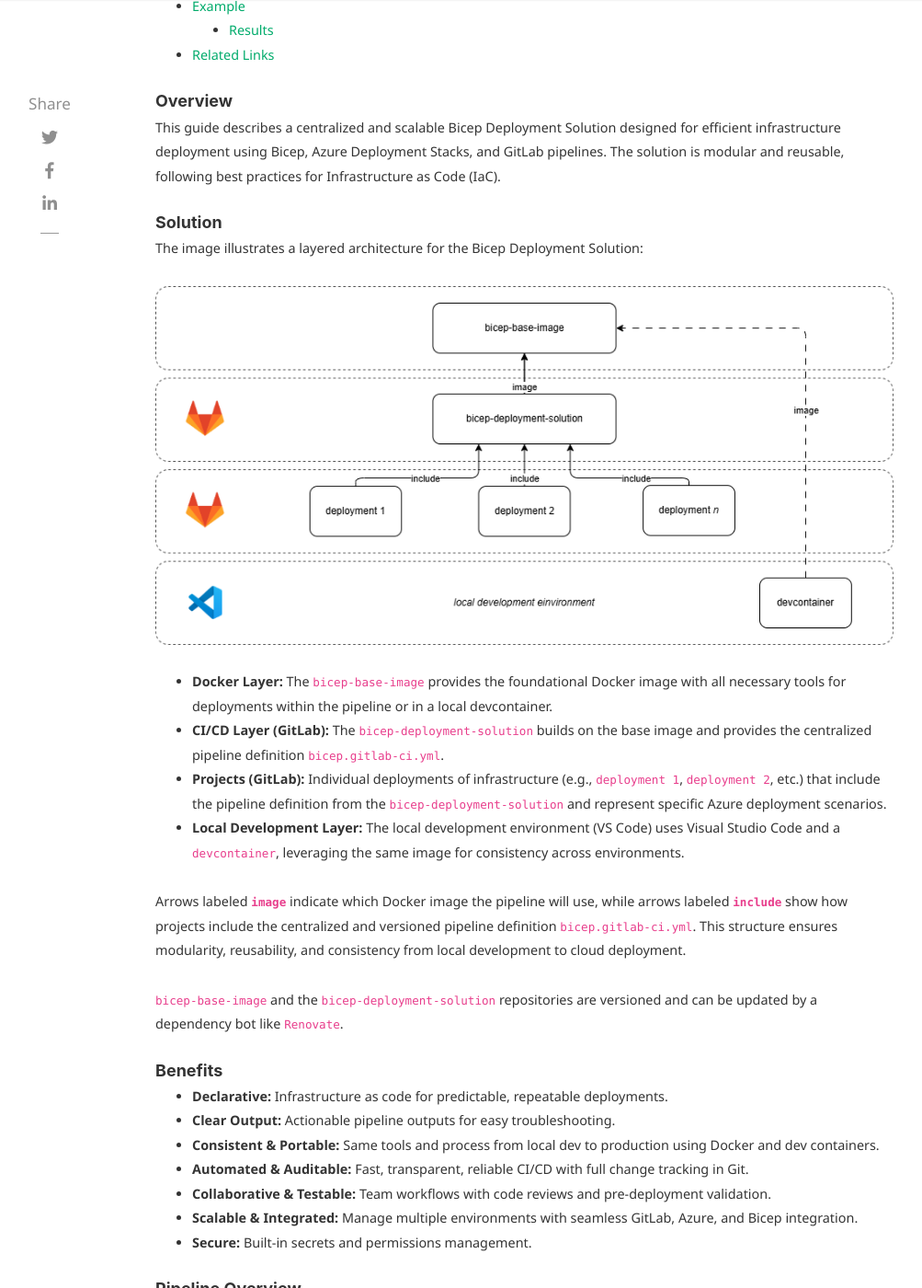
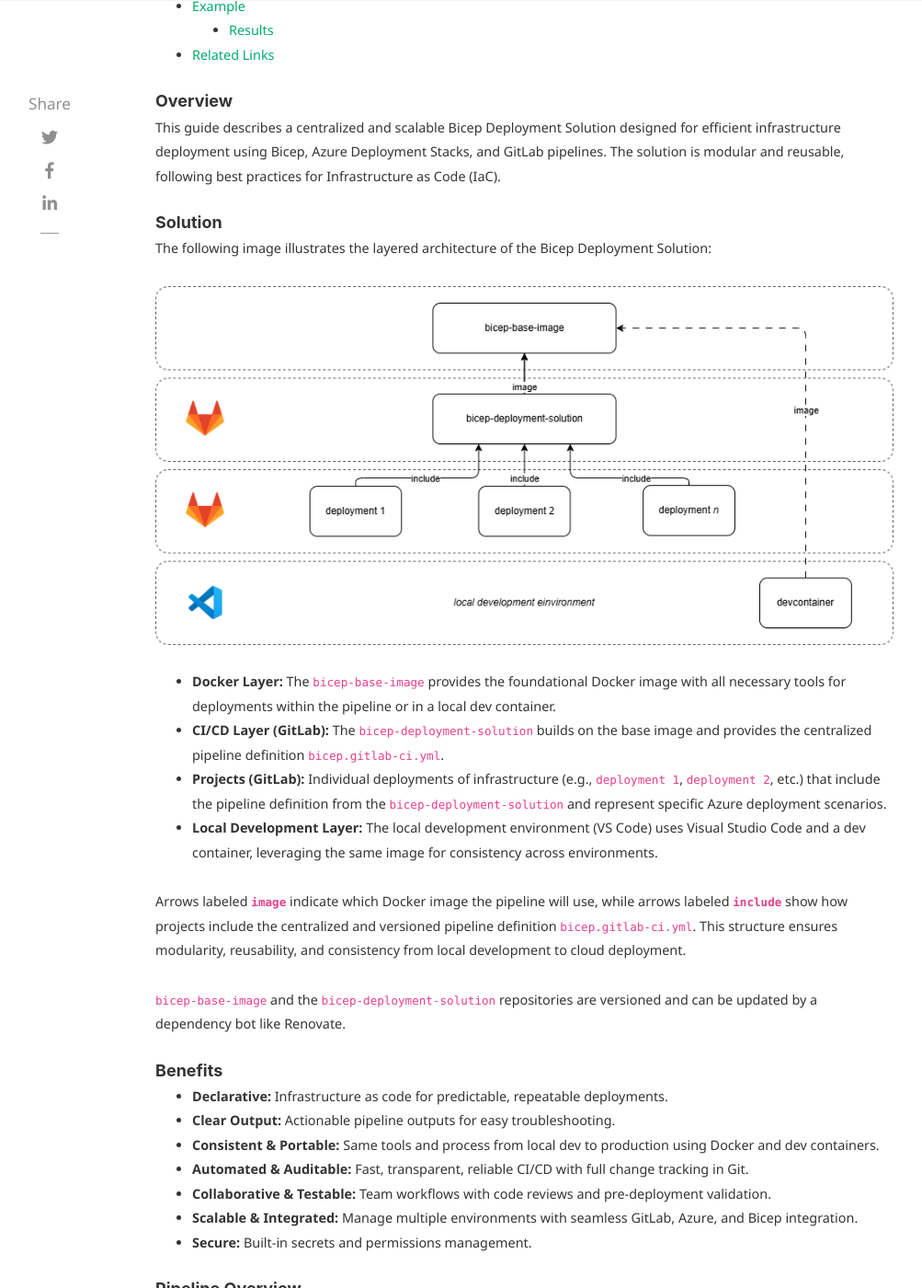
Before and after one commit to webflow-development/webflow.github.io, a Jekyll site: the page built from _posts/2025-06-23-bicep-deployment-solution.md, in a window 1280 px wide and 1400 px high, scrolled down 703 px. Shown: the whole window at 92% size, without its empty margins (116-1119 px from the left). Built offline with Jekyll 4.4.1, drawn with Linux system fonts in a browser that asks for light colours; nearby versions of some CDN libraries; comment, search, counter and statistics services are not loaded; some of the changed text lies outside the part shown.

Commit message:
fix: grammar, clarity, formatting, and consistency

```diff
--- a/_posts/2025-06-23-bicep-deployment-solution.md
+++ b/_posts/2025-06-23-bicep-deployment-solution.md
@@ -3,7 +3,7 @@
 title:  "Bicep Deployment Solution for GitLab"
 author: "Paulo Thüler"
 categories: [ Azure, GitLab ]
-tags: [ Azure, Bicep, Gitlab, CI/CD, IaC ]
+tags: [ Azure, Bicep, GitLab, CI/CD, IaC ]
 image: assets/2025-06-08-bicep-deployment-solution/bicep-deployment-solution-avatar.png
 description: "A scalable Bicep Deployment Solution to deploy your resources with Bicep, Azure deployment stacks, and GitLab pipelines."
 featured: true
@@ -18,7 +18,7 @@
   - [Benefits](#benefits)
 - [Pipeline Overview](#pipeline-overview)
 - [Prerequisites](#prerequisites)
-- [How To](#how-to)
+- [How-To](#how-to)
 - [Bicep Deployment](#bicep-deployment)
 - [Pipeline Variables](#pipeline-variables)
 - [Example](#example)
@@ -31,18 +31,18 @@
 
 # Solution
 
-The image illustrates a layered architecture for the Bicep Deployment Solution:
+The following image illustrates the layered architecture of the Bicep Deployment Solution:
 
 ![Bicep Deployment Solution](/assets/2025-06-08-bicep-deployment-solution/bicep-deployment-solution.png)
 
-- **Docker Layer:** The `bicep-base-image` provides the foundational Docker image with all necessary tools for deployments within the pipeline or in a local devcontainer.
+- **Docker Layer:** The `bicep-base-image` provides the foundational Docker image with all necessary tools for deployments within the pipeline or in a local dev container.
 - **CI/CD Layer (GitLab):** The `bicep-deployment-solution` builds on the base image and provides the centralized pipeline definition `bicep.gitlab-ci.yml`.
 - **Projects (GitLab):** Individual deployments of infrastructure (e.g., `deployment 1`, `deployment 2`, etc.) that include the pipeline definition from the `bicep-deployment-solution` and represent specific Azure deployment scenarios.
-- **Local Development Layer:** The local development environment (VS Code) uses Visual Studio Code and a `devcontainer`, leveraging the same image for consistency across environments.
+- **Local Development Layer:** The local development environment (VS Code) uses Visual Studio Code and a dev container, leveraging the same image for consistency across environments.
 
 Arrows labeled **`image`** indicate which Docker image the pipeline will use, while arrows labeled **`include`** show how projects include the centralized and versioned pipeline definition `bicep.gitlab-ci.yml`. This structure ensures modularity, reusability, and consistency from local development to cloud deployment.
 
-`bicep-base-image` and the `bicep-deployment-solution` repositories are versioned and can be updated by a dependency bot like `Renovate`.
+`bicep-base-image` and the `bicep-deployment-solution` repositories are versioned and can be updated by a dependency bot like Renovate.
 
 ## Benefits
 
@@ -177,7 +177,7 @@
 **Azure deployment stacks**
 <a href="/assets/2025-06-08-bicep-deployment-solution/bicep-deployment-solution-ads.png" target="_blank">
   <img src="/assets/2025-06-08-bicep-deployment-solution/bicep-deployment-solution-ads.png" alt="Azure deployment stacks" style="max-width:100%; height:auto;" />
-</a>>
+</a>
 
 # Related Links
 
```
Also changed, not shown: other parts of _posts/2025-06-23-bicep-deployment-solution.md (+7 -7 lines).
